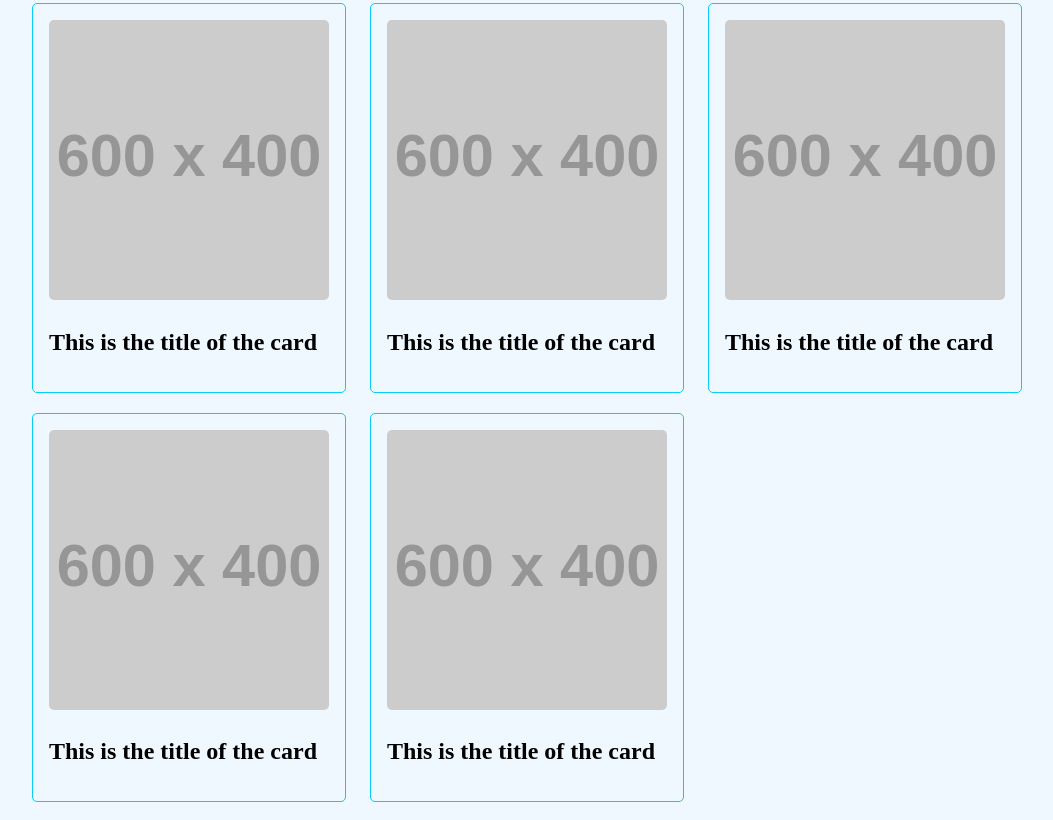
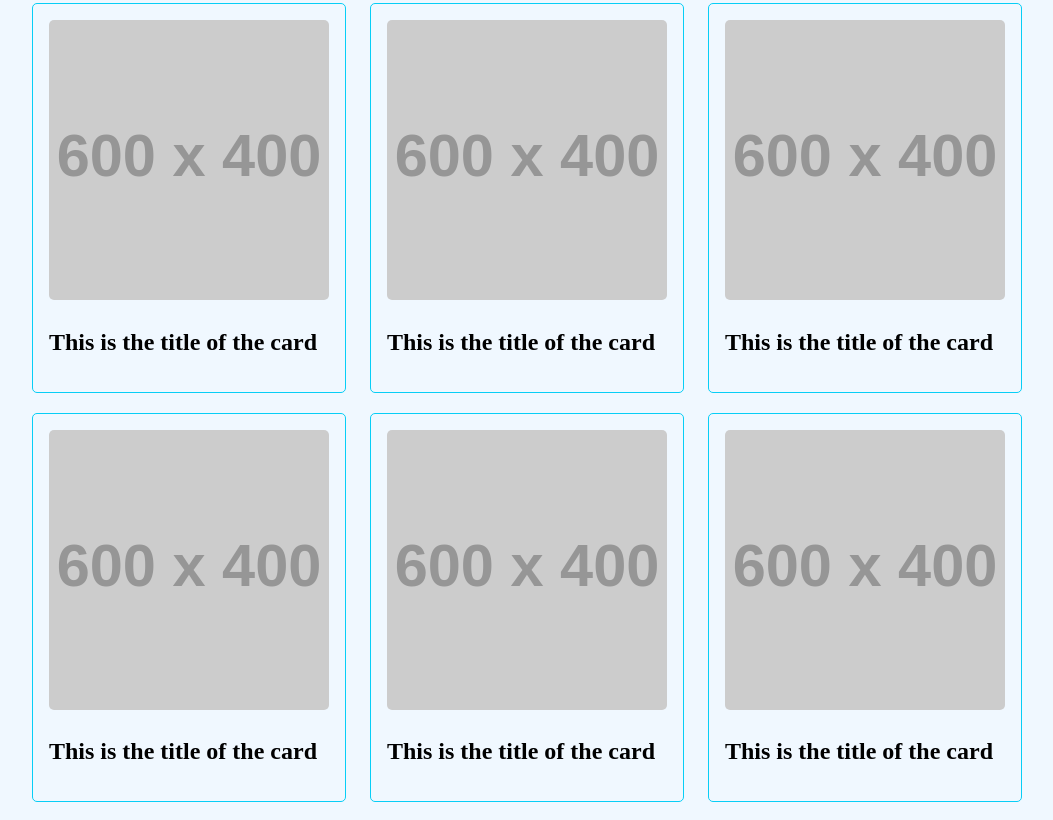
Before and after one commit to codelemma/ImageAPIProject, a plain HTML site: page index.html in a window 1280 px wide. Shown: the part 2616-3436 px from the top of the page, without its empty margins (111-1164 px from the left). Drawn offline with Linux system fonts and the light colour scheme; placeholder pictures from the web are drawn by us.

Commit message:
Update index.html
One more image card added

```diff
--- a/index.html
+++ b/index.html
@@ -113,6 +113,10 @@
             <img src="https://placehold.co/600x400"/>
             <h2>This is the title of the card</h2>
         </div>
+             <div class="img-card">
+            <img src="https://placehold.co/600x400"/>
+            <h2>This is the title of the card</h2>
+        </div>
         </main>
     </div>
 </body>
```
